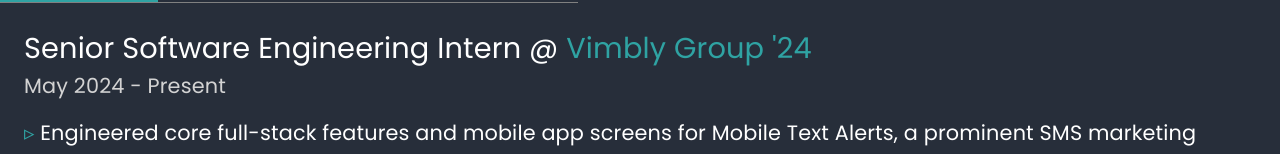
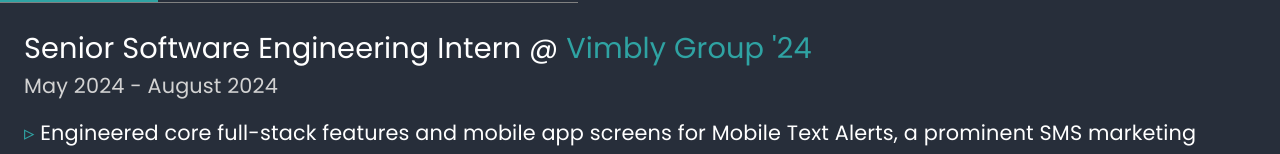
Before and after one commit to niknahadb/personal-website, a Next.js app: page /experience in a window 1280 px wide. Shown: the part 135-289 px from the top of the page. Built offline with nearby package versions, Linux system fonts and the light colour scheme.

Commit message:
update time

```diff
--- a/data/experienceData.js
+++ b/data/experienceData.js
@@ -2,7 +2,7 @@
   {
     name: "Vimbly Group '24",
     title: "Senior Software Engineering Intern @ ",
-    time: "May 2024 - Present",
+    time: "May 2024 - August 2024",
     description: [
       "Engineered core full-stack features and mobile app screens for Mobile Text Alerts, a prominent SMS marketing platform that sends 100M+ messages across 20,000+ businesses with over eight figures in annual revenue",
       "Spearheaded the development of a scalable Email & SMS verification system for the mobile app in React Native and TypeScript, driving the app's trial-to-paid account conversion rate by 18%",
```
